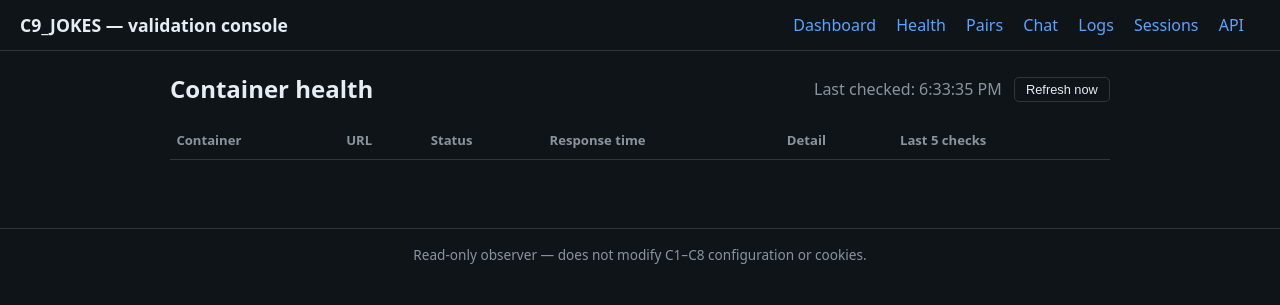
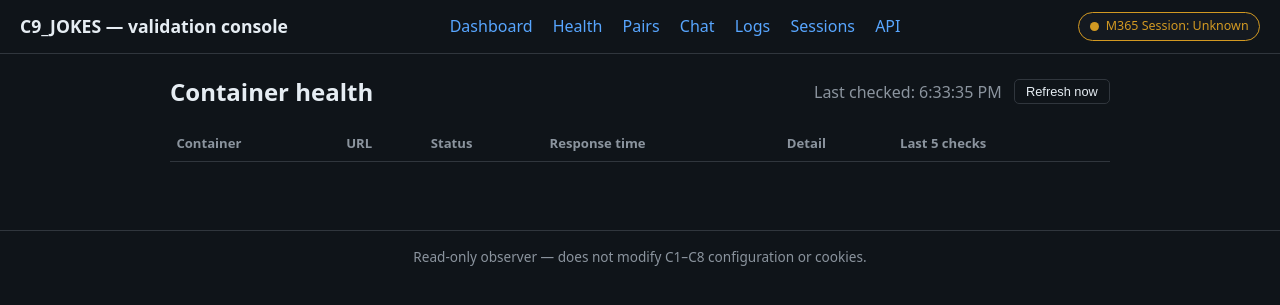
Before and after one commit to zumanm1/copilot-wraper, a Python web app: template c9_jokes/templates/health.html in a window 1280 px wide. Shown: the top 305 px of the page. Run offline with Jinja, Linux system fonts and the light colour scheme; the template is opened without the code that fills it, so the values that code supplies are empty.

Commit message:
feat: add M365 session LED indicator to APP1 (C3 setup) and APP2 (C9 console)
- cookie_extractor.py: add check_session_health() + public is_logged_in alias
  Reads current page URL/DOM via _is_logged_in() — no navigation, <300ms
- browser_auth/server.py: new GET /session-health endpoint; returns
  {"session": "active"|"expired"|"unknown", "profile", "reason", "checked_at"}
  Also adds persistent LED (green/red/gray) to _SETUP_HTML (APP1 :8001/setup)
  with inline CSS + JS polling every 30s
- c9_jokes/app.py: new GET /api/session-health proxies C3 with 5s timeout
- c9_jokes/templates/base.html: LED indicator in header on all 7 pages,
  JS polls /api/session-health every 30s, shows expired reason + :6080 hint
- c9_jokes/static/style.css: .session-led styles (active=green, expired=red
  pulsing, unknown=amber, checking=gray)

Made-with: Cursor

```diff
--- a/c9_jokes/static/style.css
+++ b/c9_jokes/static/style.css
@@ -349,3 +349,48 @@ button:disabled { opacity: 0.45; cursor: not-allowed; }
 /* ── Helpers ─────────────────────────────────────────────────────────────── */
 .muted { color: var(--muted); }
 .resp-cell { max-width: 380px; }
+
+/* ── M365 Session LED ────────────────────────────────────────────────────── */
+.session-led {
+  display: inline-flex;
+  align-items: center;
+  gap: 0.45rem;
+  font-size: 0.78rem;
+  padding: 0.25rem 0.65rem;
+  border-radius: 20px;
+  border: 1px solid var(--border);
+  background: rgba(22,27,34,0.85);
+  cursor: default;
+  white-space: nowrap;
+  flex-shrink: 0;
+}
+.session-led-dot {
+  width: 9px;
+  height: 9px;
+  border-radius: 50%;
+  flex-shrink: 0;
+}
+/* states */
+.session-led.active   { border-color: var(--ok); }
+.session-led.active   .session-led-dot { background: var(--ok); }
+.session-led.active   .session-led-label { color: var(--ok); }
+
+.session-led.expired  { border-color: var(--fail); }
+.session-led.expired  .session-led-dot {
+  background: var(--fail);
+  animation: led-pulse 1.2s ease-in-out infinite;
+}
+.session-led.expired  .session-led-label { color: var(--fail); }
+
+.session-led.unknown  { border-color: var(--warn); }
+.session-led.unknown  .session-led-dot { background: var(--warn); }
+.session-led.unknown  .session-led-label { color: var(--warn); }
+
+.session-led.checking { border-color: var(--muted); }
+.session-led.checking .session-led-dot { background: var(--muted); }
+.session-led.checking .session-led-label { color: var(--muted); }
+
+@keyframes led-pulse {
+  0%, 100% { opacity: 1; }
+  50%       { opacity: 0.35; }
+}
--- a/c9_jokes/templates/base.html
+++ b/c9_jokes/templates/base.html
@@ -18,7 +18,40 @@
       <a href="{{ url_for('page_sessions') }}">Sessions</a>
       <a href="{{ url_for('page_api_reference') }}">API</a>
     </nav>
+    <div id="session-led" class="session-led checking" title="M365 browser session status">
+      <span class="session-led-dot"></span>
+      <span class="session-led-label">Checking…</span>
+    </div>
   </header>
+  <script>
+  (function() {
+    function updateLed(data) {
+      var led = document.getElementById('session-led');
+      if (!led) return;
+      var dot = led.querySelector('.session-led-dot');
+      var lbl = led.querySelector('.session-led-label');
+      led.className = 'session-led ' + (data.session || 'unknown');
+      if (data.session === 'active') {
+        lbl.textContent = 'M365 Session: Active';
+        led.title = 'Session active — profile: ' + (data.profile || '');
+      } else if (data.session === 'expired') {
+        lbl.textContent = 'M365 Session: Expired — sign in via noVNC :6080';
+        led.title = 'Session expired: ' + (data.reason || '') + ' — Sign in via noVNC at port 6080';
+      } else {
+        lbl.textContent = 'M365 Session: Unknown';
+        led.title = 'Could not reach C3: ' + (data.reason || '');
+      }
+    }
+    function pollSession() {
+      fetch('/api/session-health')
+        .then(function(r) { return r.json(); })
+        .then(function(d) { updateLed(d); })
+        .catch(function() { updateLed({session: 'unknown', reason: 'network error'}); });
+    }
+    pollSession();
+    setInterval(pollSession, 30000);
+  })();
+  </script>
   <main>
     {% block content %}{% endblock %}
   </main>
```
Also changed, not shown: browser_auth/cookie_extractor.py (+41 -0 lines), browser_auth/server.py (+73 -0 lines), c9_jokes/app.py (+12 -0 lines).
